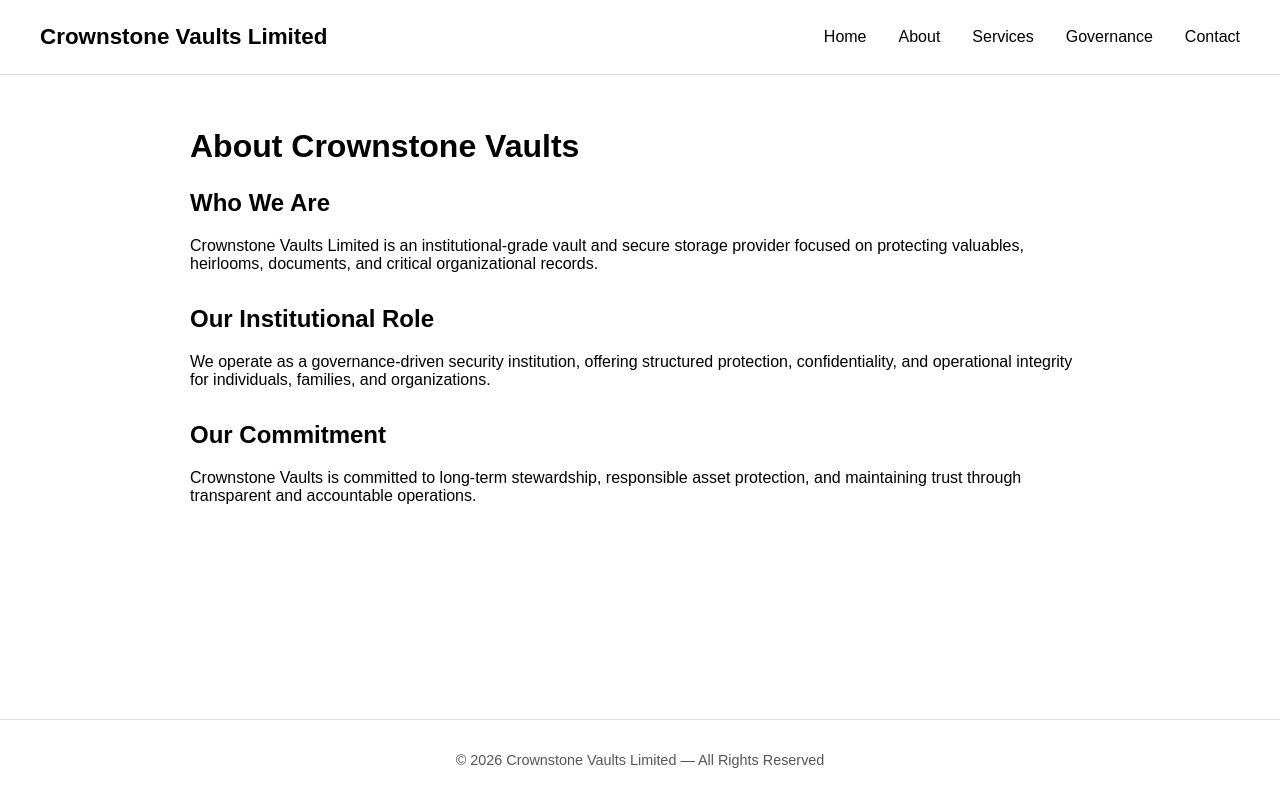
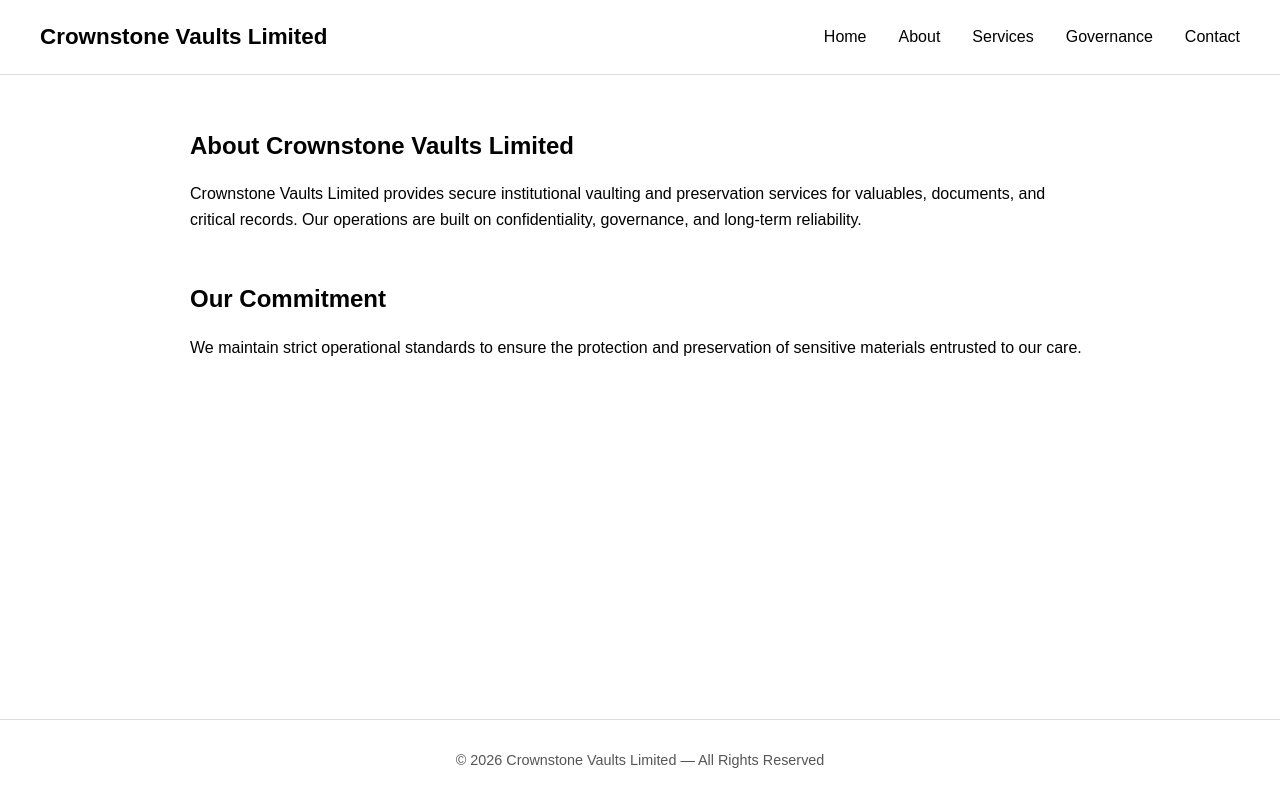
Before and after one commit to soulnlite/crownstone-vaults, a Next.js app: page /about in a window 1280 px wide. Built offline with nearby package versions, Linux system fonts and the light colour scheme.

Commit message:
upgrade About

```diff
--- a/app/about/page.tsx
+++ b/app/about/page.tsx
@@ -1,32 +1,28 @@
 export default function AboutPage() {
   return (
-    <main style={{ padding: "2rem", maxWidth: "900px", margin: "0 auto" }}>
-      <h1>About Crownstone Vaults</h1>
-
-      <section style={{ marginTop: "1.5rem" }}>
-        <h2>Who We Are</h2>
+    <main
+      style={{
+        padding: "2rem",
+        maxWidth: "900px",
+        margin: "0 auto",
+        lineHeight: 1.6,
+      }}
+    >
+      <section style={{ marginBottom: "3rem" }}>
+        <h1 style={{ marginBottom: "1rem" }}>About Crownstone Vaults Limited</h1>
         <p>
-          Crownstone Vaults Limited is an institutional-grade vault and secure
-          storage provider focused on protecting valuables, heirlooms,
-          documents, and critical organizational records.
+          Crownstone Vaults Limited provides secure institutional vaulting and
+          preservation services for valuables, documents, and critical records.
+          Our operations are built on confidentiality, governance, and
+          long-term reliability.
         </p>
       </section>
 
-      <section style={{ marginTop: "2rem" }}>
-        <h2>Our Institutional Role</h2>
+      <section style={{ marginBottom: "3rem" }}>
+        <h2 style={{ marginBottom: "0.5rem" }}>Our Commitment</h2>
         <p>
-          We operate as a governance-driven security institution, offering
-          structured protection, confidentiality, and operational integrity for
-          individuals, families, and organizations.
-        </p>
-      </section>
-
-      <section style={{ marginTop: "2rem" }}>
-        <h2>Our Commitment</h2>
-        <p>
-          Crownstone Vaults is committed to long-term stewardship, responsible
-          asset protection, and maintaining trust through transparent and
-          accountable operations.
+          We maintain strict operational standards to ensure the protection and
+          preservation of sensitive materials entrusted to our care.
         </p>
       </section>
     </main>
```
